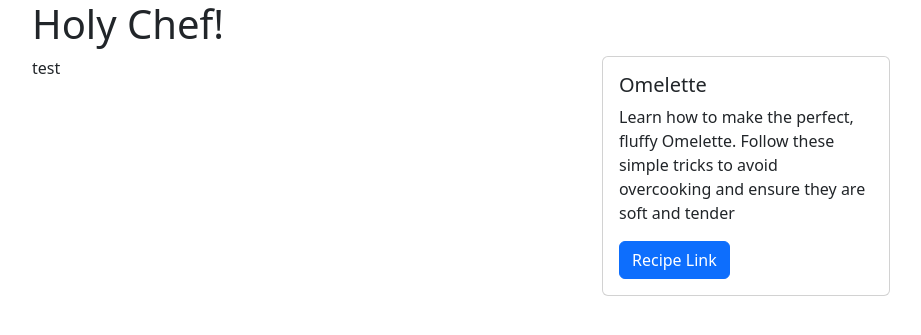
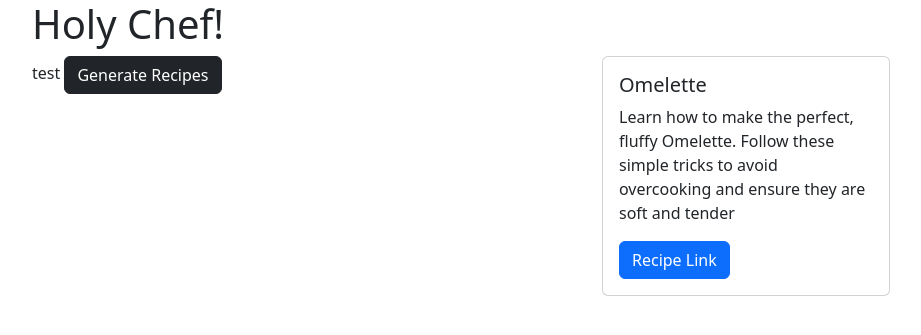
Before and after one commit to szokeasaurusrex/holy-chef, a Flask app: page / in a window 1280 px wide. Shown: the top 335 px of the page, without its empty margins (50-971 px from the left). Run offline with Flask 2, Linux system fonts and the light colour scheme.

Commit message:
Added Boostrap Button

```diff
--- a/templates/index.html
+++ b/templates/index.html
@@ -7,12 +7,18 @@
     <link href="https://cdn.jsdelivr.net/npm/bootstrap@5.3.0-alpha1/dist/css/bootstrap.min.css" rel="stylesheet" integrity="sha384-GLhlTQ8iRABdZLl6O3oVMWSktQOp6b7In1Zl3/Jr59b6EGGoI1aFkw7cmDA6j6gD" crossorigin="anonymous">
   </head>
   <body>
+
+    <script src="mock.js"></script>
+
+
     <div class="container">
         <h1>Holy Chef!</h1>
         <div class="row">
             <div class="col-md-6">
                 <!-- Inputs -->
                 test
+                <button type="button" class="btn btn-dark" onclick = "displayReceipe()"> Generate Recipes</button>
+                <p id = "test"> </p>
             </div>
             <div class="col-md-6">
                 <!-- Recipe display -->
@@ -23,6 +29,8 @@
                     <h5 class="card-title">Omelette</h5>
                     <p class="card-text">Learn how to make the perfect, fluffy Omelette. Follow these simple tricks to avoid overcooking and ensure they are soft and tender</p>
                     <a href="https://natashaskitchen.com/perfect-omelette-recipe/" class="btn btn-primary">Recipe Link</a>
+
+
                   </div>
                 </div>
 
--- /dev/null
+++ b/templates/mock.js
@@ -0,0 +1,5 @@
+
+function displayReceipe()
+{
+    document.getElementById("test").innerHTML = 5 + 6;
+}
```
